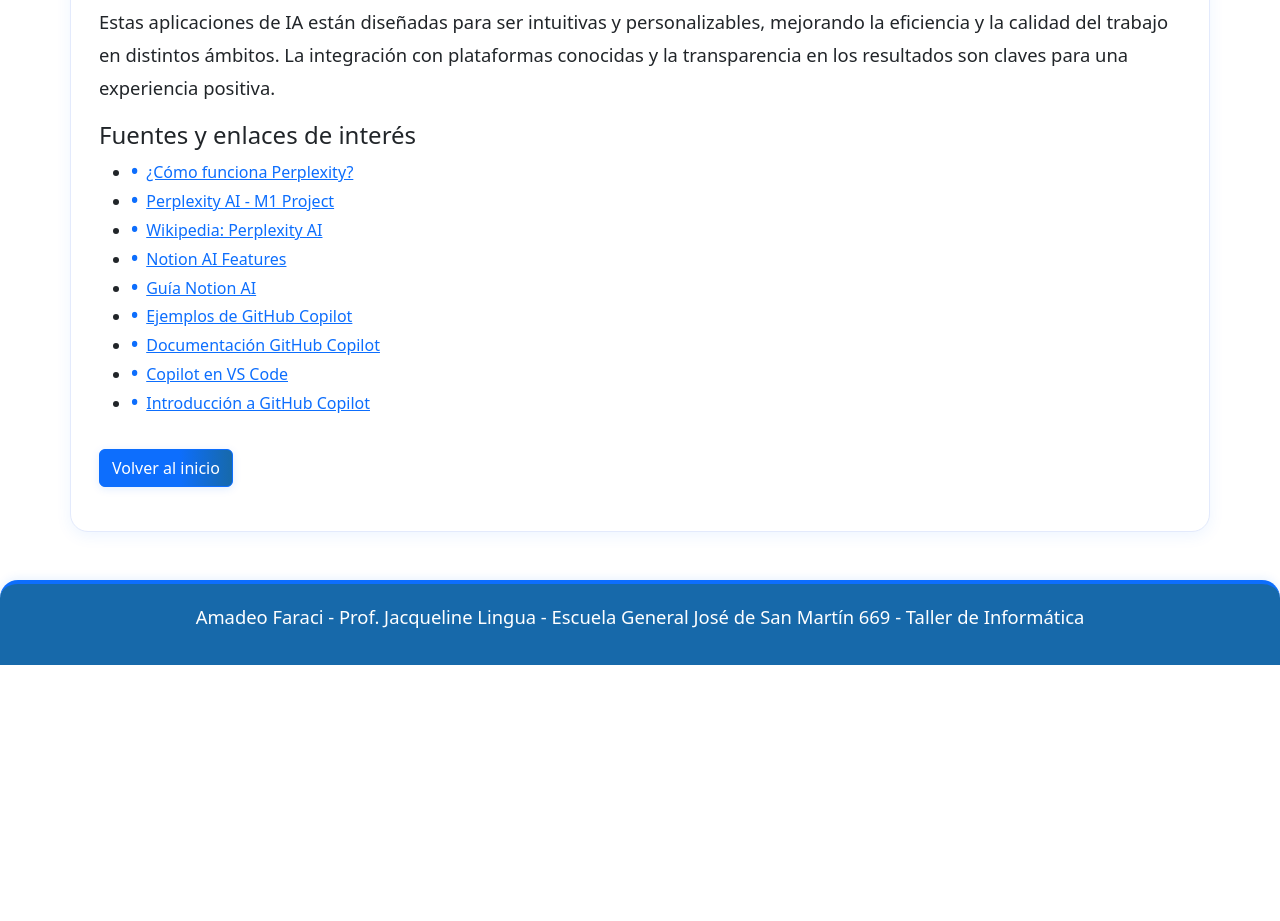
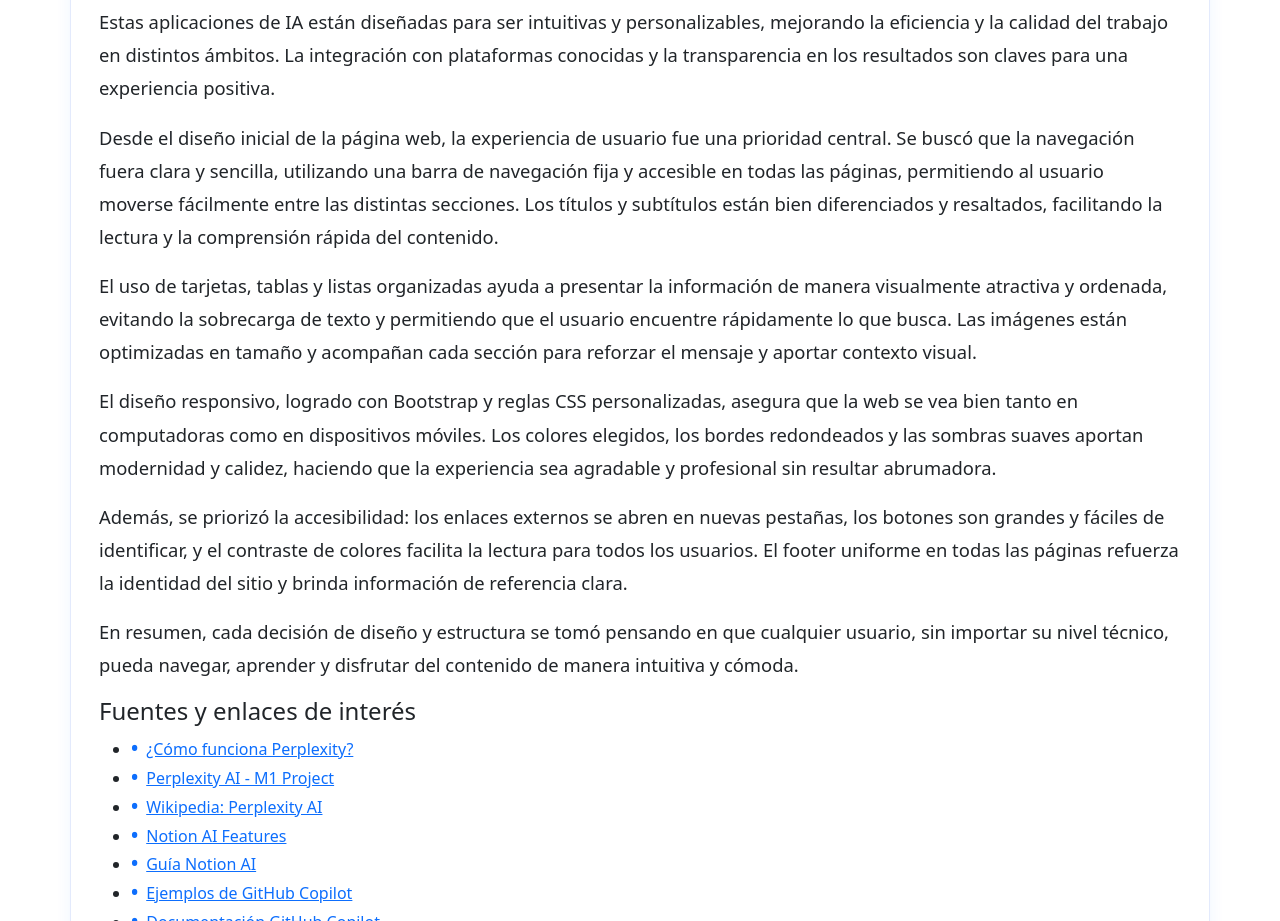
Before and after one commit to ama0894/trabajostaller, a plain HTML site: page aplicaciones.html in a window 1280 px wide. Shown: the part 1789-2710 px from the top of the page. Before the commit the page ends 2454 px from the top, so only its background shows below. Drawn offline with nearby package versions, Linux system fonts and the light colour scheme.

Commit message:
segundo commit

```diff
--- a/aplicaciones.html
+++ b/aplicaciones.html
@@ -157,6 +157,21 @@
       <p>
         Estas aplicaciones de IA están diseñadas para ser intuitivas y personalizables, mejorando la eficiencia y la calidad del trabajo en distintos ámbitos. La integración con plataformas conocidas y la transparencia en los resultados son claves para una experiencia positiva.
       </p>
+      <p>
+        Desde el diseño inicial de la página web, la experiencia de usuario fue una prioridad central. Se buscó que la navegación fuera clara y sencilla, utilizando una barra de navegación fija y accesible en todas las páginas, permitiendo al usuario moverse fácilmente entre las distintas secciones. Los títulos y subtítulos están bien diferenciados y resaltados, facilitando la lectura y la comprensión rápida del contenido.
+      </p>
+      <p>
+        El uso de tarjetas, tablas y listas organizadas ayuda a presentar la información de manera visualmente atractiva y ordenada, evitando la sobrecarga de texto y permitiendo que el usuario encuentre rápidamente lo que busca. Las imágenes están optimizadas en tamaño y acompañan cada sección para reforzar el mensaje y aportar contexto visual.
+      </p>
+      <p>
+        El diseño responsivo, logrado con Bootstrap y reglas CSS personalizadas, asegura que la web se vea bien tanto en computadoras como en dispositivos móviles. Los colores elegidos, los bordes redondeados y las sombras suaves aportan modernidad y calidez, haciendo que la experiencia sea agradable y profesional sin resultar abrumadora.
+      </p>
+      <p>
+        Además, se priorizó la accesibilidad: los enlaces externos se abren en nuevas pestañas, los botones son grandes y fáciles de identificar, y el contraste de colores facilita la lectura para todos los usuarios. El footer uniforme en todas las páginas refuerza la identidad del sitio y brinda información de referencia clara.
+      </p>
+      <p>
+        En resumen, cada decisión de diseño y estructura se tomó pensando en que cualquier usuario, sin importar su nivel técnico, pueda navegar, aprender y disfrutar del contenido de manera intuitiva y cómoda.
+      </p>
       <!-- Referencias y fuentes -->
       <h4>Fuentes y enlaces de interés</h4>
       <ul>
```
